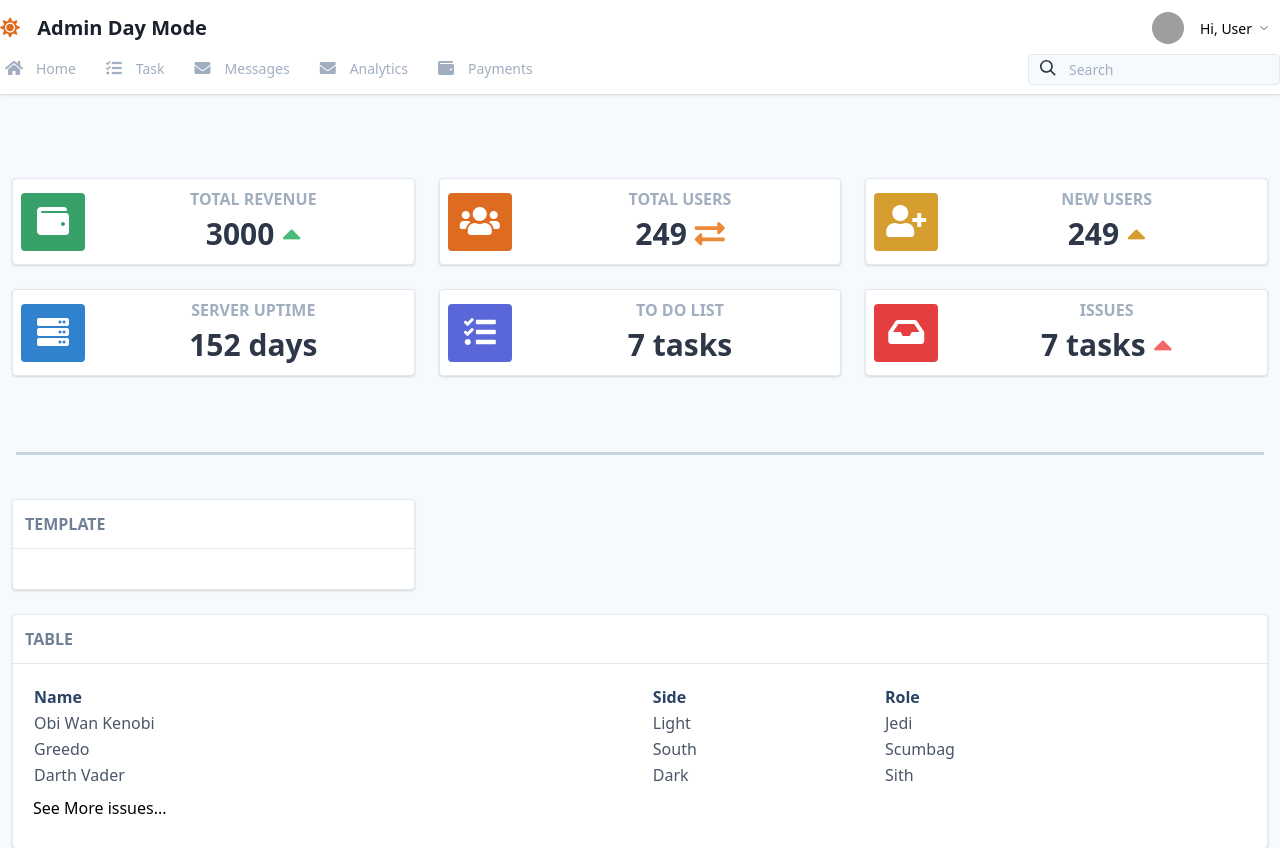
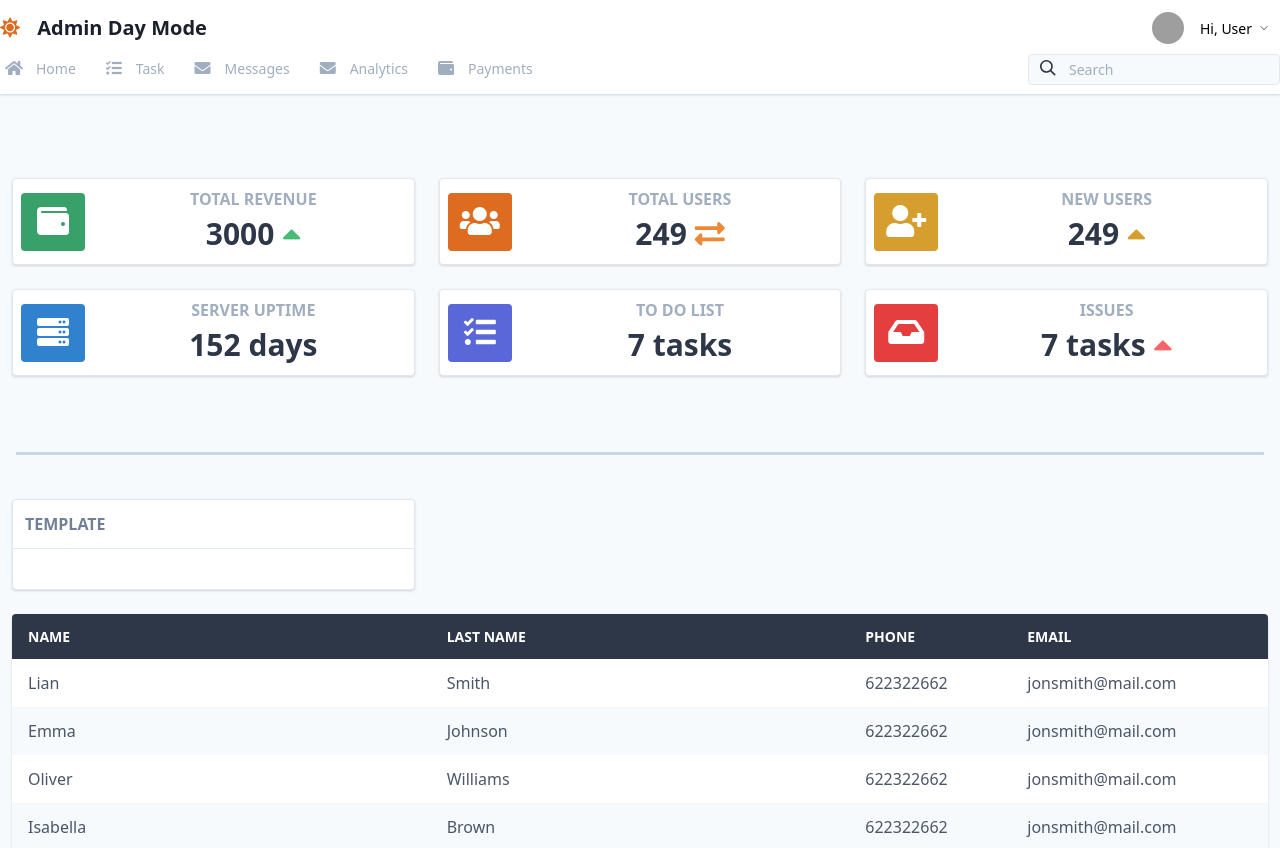
Before and after one commit to NantipatSoftEn/COVID-19, a React (Create React App) app: page / in a window 1280 px wide. Shown: the top 848 px of the page. Built offline with nearby package versions, Linux system fonts and the light colour scheme; grey boxes are pictures that could not be loaded.

Commit message:
Layout/Table:  Set new Table

```diff
--- a/src/Layout/Table.js
+++ b/src/Layout/Table.js
@@ -2,43 +2,43 @@ import React from 'react';
 const Table = () => {
   return (
     <div class="w-full p-3">
-      <div class="bg-white border rounded shadow">
-        <div class="border-b p-3">
-          <h5 class="font-bold uppercase text-gray-600">Table</h5>
-        </div>
-        <div class="p-5">
-          <table class="w-full p-5 text-gray-700">
-            <thead>
+        <div class="shadow overflow-hidden rounded border-b border-gray-200">
+    <table class="min-w-full bg-white">
+      <thead class="bg-gray-800 text-white">
         <tr>
-                <th class="text-left text-blue-900">Name</th>
-                <th class="text-left text-blue-900">Side</th>
-                <th class="text-left text-blue-900">Role</th>
+          <th class="w-1/3 text-left py-3 px-4 uppercase font-semibold text-sm">Name</th>
+          <th class="w-1/3 text-left py-3 px-4 uppercase font-semibold text-sm">Last name</th>
+          <th class="text-left py-3 px-4 uppercase font-semibold text-sm">Phone</th>
+          <th class="text-left py-3 px-4 uppercase font-semibold text-sm">Email</th>
         </tr>
       </thead>
-
-            <tbody>
+    <tbody class="text-gray-700">
       <tr>
-                <td>Obi Wan Kenobi</td>
-                <td>Light</td>
-                <td>Jedi</td>
+        <td class="w-1/3 text-left py-3 px-4">Lian</td>
+        <td class="w-1/3 text-left py-3 px-4">Smith</td>
+        <td class="text-left py-3 px-4"><a class="hover:text-blue-500" href="tel:622322662">622322662</a></td>
+        <td class="text-left py-3 px-4"><a class="hover:text-blue-500" href="mailto:jonsmith@mail.com">jonsmith@mail.com</a></td>
+      </tr>
+      <tr class="bg-gray-100">
+        <td class="w-1/3 text-left py-3 px-4">Emma</td>
+        <td class="w-1/3 text-left py-3 px-4">Johnson</td>
+        <td class="text-left py-3 px-4"><a class="hover:text-blue-500" href="tel:622322662">622322662</a></td>
+        <td class="text-left py-3 px-4"><a class="hover:text-blue-500" href="mailto:jonsmith@mail.com">jonsmith@mail.com</a></td>
       </tr>
       <tr>
-                <td>Greedo</td>
-                <td>South</td>
-                <td>Scumbag</td>
+        <td class="w-1/3 text-left py-3 px-4">Oliver</td>
+        <td class="w-1/3 text-left py-3 px-4">Williams</td>
+        <td class="text-left py-3 px-4"><a class="hover:text-blue-500" href="tel:622322662">622322662</a></td>
+        <td class="text-left py-3 px-4"><a class="hover:text-blue-500" href="mailto:jonsmith@mail.com">jonsmith@mail.com</a></td>
       </tr>
-              <tr>
-                <td>Darth Vader</td>
-                <td>Dark</td>
-                <td>Sith</td>
+      <tr class="bg-gray-100">
+        <td class="w-1/3 text-left py-3 px-4">Isabella</td>
+        <td class="w-1/3 text-left py-3 px-4">Brown</td>
+        <td class="text-left py-3 px-4"><a class="hover:text-blue-500" href="tel:622322662">622322662</a></td>
+        <td class="text-left py-3 px-4"><a class="hover:text-blue-500" href="mailto:jonsmith@mail.com">jonsmith@mail.com</a></td>
       </tr>
     </tbody>
     </table>
-
-          <p class="py-2">
-            <a href="#">See More issues...</a>
-          </p>
-        </div>
   </div>
     </div>
   );
```
Lines whose indentation alone changed are shown as unchanged.
